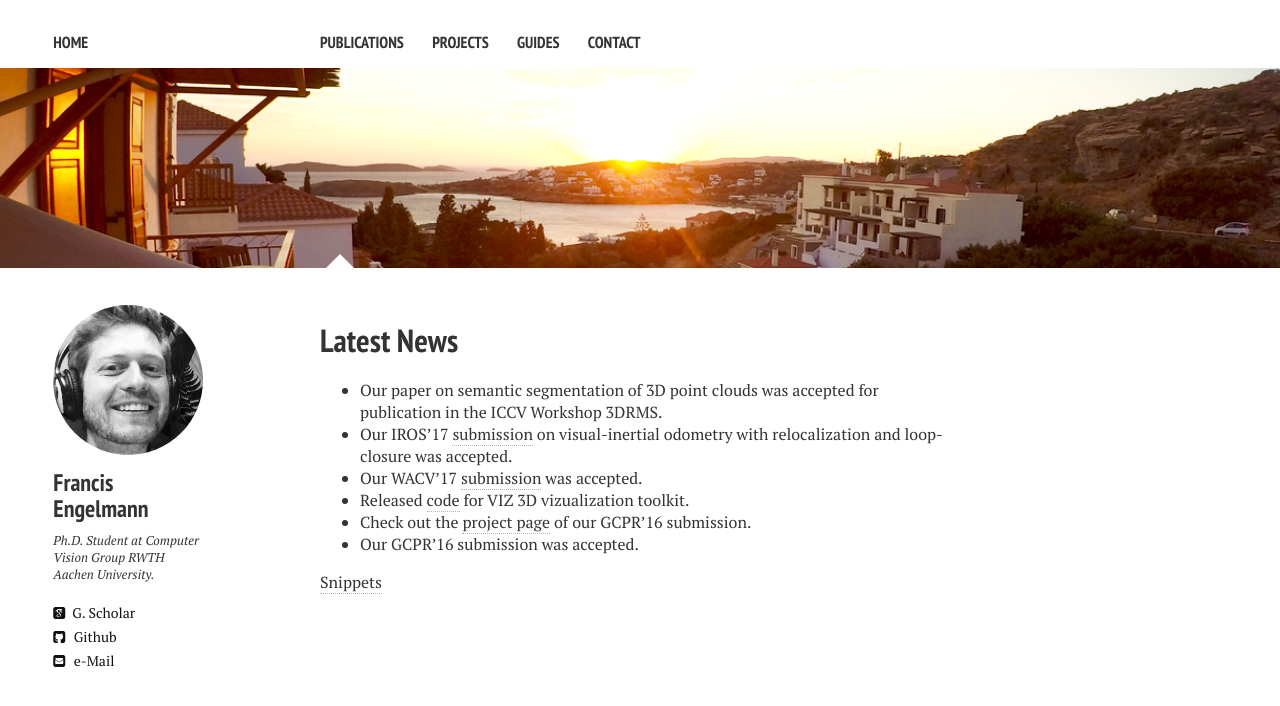
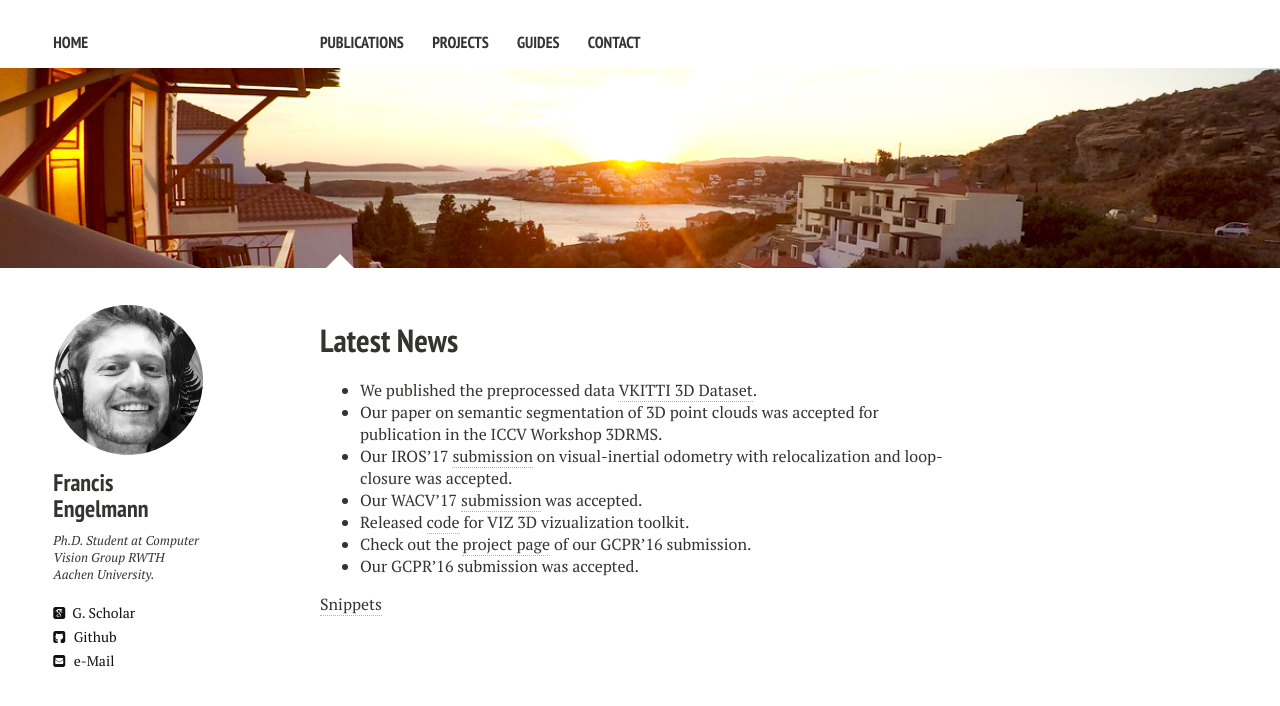
Before and after one commit to francisengelmann/francisengelmann.github.io, a Jekyll site: the page built from index.md, in a window 1280 px wide. Shown: the top 706 px of the page. Built offline with Jekyll 4.4.1, drawn with Linux system fonts in a browser that asks for light colours; nearby versions of some CDN libraries.

Commit message:
Update index.md

```diff
--- a/index.md
+++ b/index.md
@@ -6,6 +6,7 @@ tags: [Jekyll, theme, responsive, blog, template]
 image:
   feature: andros.png
 ---
+* We published the preprocessed data [VKITTI 3D Dataset](https://github.com/VisualComputingInstitute/vkitti3D-dataset).
 * Our paper on semantic segmentation of 3D point clouds was accepted for publication in the ICCV Workshop 3DRMS.
 * Our IROS'17 [submission](https://arxiv.org/pdf/1702.02175.pdf) on visual-inertial odometry with relocalization and loop-closure was accepted.
 * Our WACV'17 [submission](http://www.vision.rwth-aachen.de/publication/00146/) was accepted.
```
